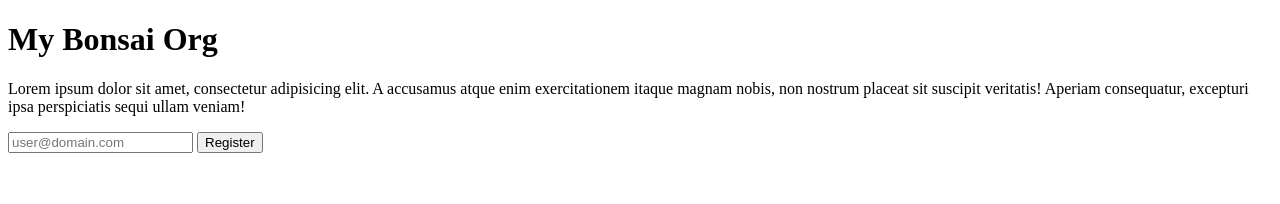
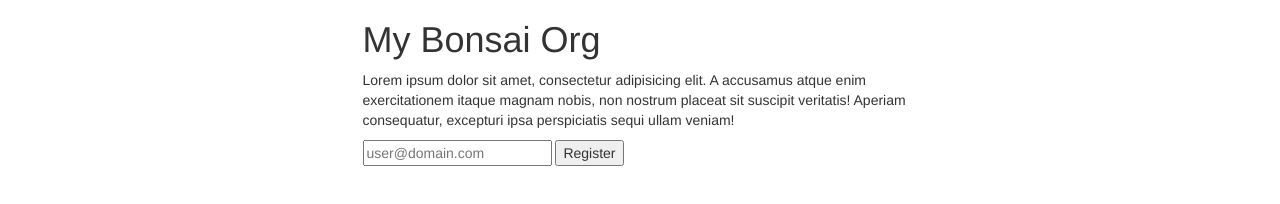
Before and after one commit to Marc-Calafell/myBonsaiOrgLandingTemplate, a website: page index.html in a window 1280 px wide. Drawn offline with nearby package versions, Linux system fonts and the light colour scheme.

Commit message:
centered landing

```diff
--- a/index.html
+++ b/index.html
@@ -5,9 +5,21 @@
     <meta name="viewport"
           content="width=device-width, user-scalable=no, initial-scale=1.0, maximum-scale=1.0, minimum-scale=1.0">
     <meta http-equiv="X-UA-Compatible" content="ie=edge">
-    <title>Document</title>
+    <link rel="stylesheet" href="node_modules/bootstrap/dist/css/bootstrap.css">
+    <title>My Bonsai Org</title>
 </head>
 <body>
+
+<style>
+    .column{
+        border: solid black 2px;
+
+    }
+</style>
+
+<div class="container">
+    <div class="row">
+        <div class="col-md-6 col-md-offset-3">
 <h1>My Bonsai Org</h1>
 
 <p>Lorem ipsum dolor sit amet, consectetur adipisicing elit. A accusamus atque enim exercitationem itaque magnam nobis, non nostrum placeat sit suscipit veritatis! Aperiam consequatur, excepturi ipsa perspiciatis sequi ullam veniam!</p>
@@ -21,6 +33,9 @@
 
 </form>
 
+        </div>
+    </div>
+</div>
 
 </body>
 </html>
```
